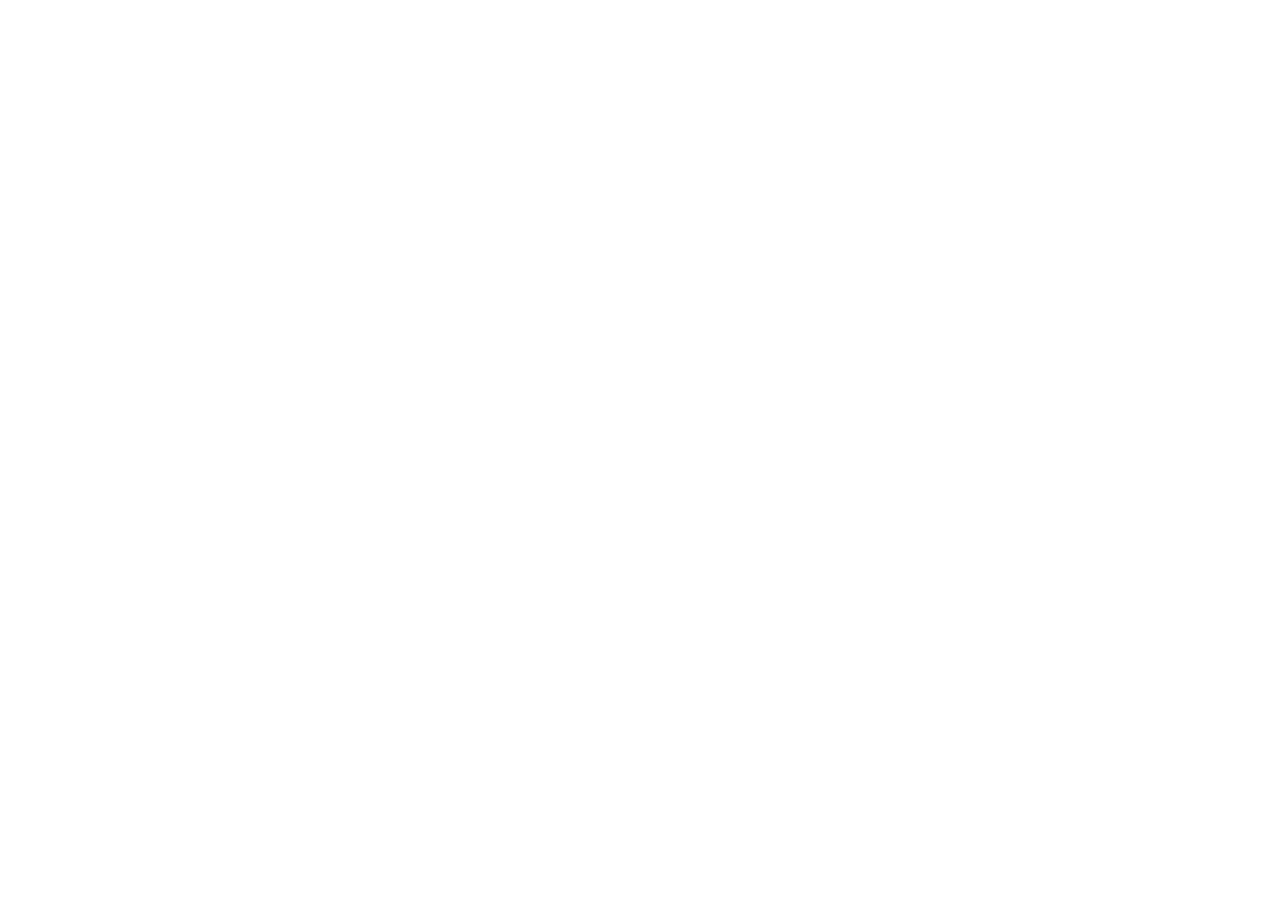
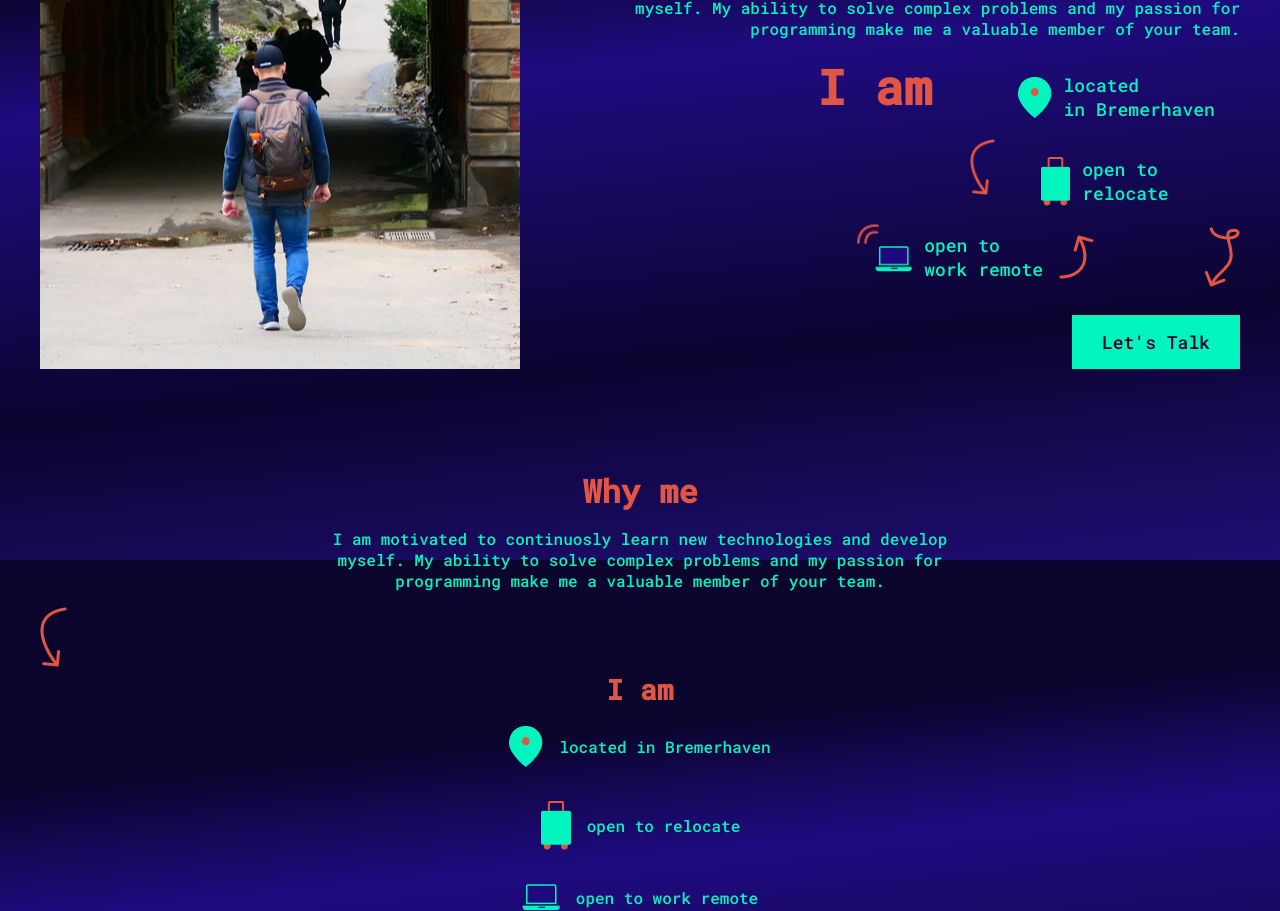
Before and after one commit to Deivis92/deividas-dev, an Angular app: page / in a window 1280 px wide. Shown: the part 1040-1951 px from the top of the page. Before the commit the page ends 892 px from the top, so only its background shows below. Built offline with nearby package versions, Linux system fonts and the light colour scheme.

Commit message:
no more time

```diff
--- a/src/app/app.component.html
+++ b/src/app/app.component.html
@@ -2,12 +2,12 @@
 <div class="container">
 <app-header></app-header>
 <app-about-me></app-about-me>
-<!-- <app-why-me></app-why-me>
-<app-my-skills></app-my-skills>
+<app-why-me></app-why-me>
+<!-- <app-my-skills></app-my-skills>
 <app-my-projects></app-my-projects>
 <app-teamplayer></app-teamplayer>
-<app-contact-me></app-contact-me>  -->
+<app-contact-me></app-contact-me>
 
-<!-- <app-footer></app-footer> -->
+<app-footer></app-footer> -->
 
 </div>
--- a/src/app/components/about-me/about-me.component.scss
+++ b/src/app/components/about-me/about-me.component.scss
@@ -92,6 +92,7 @@
   .about-me {
     flex-direction: column-reverse;
     align-items: center;
+    margin-bottom: 0;
   }
 
   .arrow {
--- a/src/app/components/why-me/why-me.component.html
+++ b/src/app/components/why-me/why-me.component.html
@@ -15,48 +15,97 @@
 
     <div class="i-am">
       <div class="content-right-div">
-
-
         <div class="top">
           <h2>I am</h2>
           <div class="location">
-            <div class="hover-img"><img class="vector-size" src="./assets/icons/Vector1.png" alt="" />
-              <img class="ring-size" src="./assets/icons/ring-2.png" alt="">
-
+            <div class="hover-img">
+              <img
+                class="vector-size"
+                src="./assets/icons/Vector1.png"
+                alt=""
+              />
+              <img class="ring-size" src="./assets/icons/ring-2.png" alt="" />
             </div>
             <p>located<br />in Bremerhaven</p>
           </div>
         </div>
 
         <div class="middle-div">
-
-          <img class="arrow-down-size" src="./assets/icons/Arrow-down.png" alt="" />
-          <div class="koffer-text-div" (mouseenter)="onKofferHover(true)" (mouseleave)="onKofferHover(false)">
+          <img
+            class="arrow-down-size"
+            src="./assets/icons/Arrow-down.png"
+            alt=""
+          />
+          <div
+            class="koffer-text-div"
+            (mouseenter)="onKofferHover(true)"
+            (mouseleave)="onKofferHover(false)"
+          >
             <img class="koffer-size" [src]="kofferImageUrl" alt="" />
-            <p>open to<br>relocate</p>
+            <p>open to<br />relocate</p>
           </div>
         </div>
 
         <div class="bottom">
-          <div class="elements-left" (mouseenter)="onRemoteHover(true)" (mouseleave)="onRemoteHover(false)">
+          <div
+            class="elements-left"
+            (mouseenter)="onRemoteHover(true)"
+            (mouseleave)="onRemoteHover(false)"
+          >
             <div>
-              <div class="change-wifi-symbol"><img class="wifi-symbol" [src]="remoteImageUrl" alt="" />
-              <img class="remote-size" src="./assets/icons/remote.png" alt="" /></div>
-             </div>
-          <p>open to<br>work remote</p>
-          <img src="./assets/icons/ArrowUp.png" alt="">
-        </div>
-          <img class="arrow-to-button" src="./assets/icons/arrow-to-button.png" alt="">
-
+              <div class="change-wifi-symbol">
+                <img class="wifi-symbol" [src]="remoteImageUrl" alt="" />
+                <img
+                  class="remote-size"
+                  src="./assets/icons/remote.png"
+                  alt=""
+                />
+              </div>
+            </div>
+            <p>open to<br />work remote</p>
+            <img src="./assets/icons/ArrowUp.png" alt="" />
+          </div>
+          <img
+            class="arrow-to-button"
+            src="./assets/icons/arrow-to-button.png"
+            alt=""
+          />
         </div>
 
-        <div class="button-div"><button class="eletric-button">Let's Talk</button></div>
-
-
-
-
-
+        <div class="button-div">
+          <button class="eletric-button">Let's Talk</button>
+        </div>
       </div>
     </div>
   </div>
 </div>
+
+<div class="why-me-mobile">
+  <h1>Why me</h1>
+  <p class="p-why-me-mobile">
+    I am motivated to continuosly learn new technologies and develop<br />
+    myself. My ability to solve complex problems and my passion for<br />programming
+    make me a valuable member of your team.
+  </p>
+  <img class="arrow-down-size" src="./assets/icons/Arrow-down.png" alt="" />
+  <h2>I am</h2>
+  <div class="im-list">
+    <div>
+      <img class="vector-size" src="./assets/icons/Vector1.png" />
+      <span>located in Bremerhaven</span>
+    </div>
+    <div>
+      <img src="./assets/icons/koffer.png" />
+      <span>open to relocate</span>
+    </div>
+    <div>
+      <img src="./assets/icons/remote.png" />
+      <span>open to work remote</span>
+    </div>
+  </div>
+  <!-- <img
+            class="arrow-to-button"
+            src="./assets/icons/Arrow-down.png"
+            alt=""
+          /> -->
+</div>
--- a/src/app/components/why-me/why-me.component.scss
+++ b/src/app/components/why-me/why-me.component.scss
@@ -108,6 +108,11 @@
     margin-bottom: -8px;
     cursor: default;
 
+    @media (max-width: 1420px) {
+      gap: 45px;
+    }
+
+
     .koffer-size {
       width: 30px;
       height: 49px;
@@ -173,3 +178,55 @@
   justify-content: flex-end;
   margin-top: 16px;
 }
+
+@media (max-width: 1250px) {
+ .why-me-container{
+  display: none;
+ }
+}
+
+
+.why-me-mobile {
+  h1 {
+    font-size: 32px;
+    color: rgba(225, 85, 68, 1);
+    text-align: center;
+    margin-block-end: 0;
+    margin-block-start: 0;
+    font-weight: 700;
+  }
+  .p-why-me-mobile {
+    text-align: center;
+    color: rgba(2, 244, 191, 1);
+    font-size: 16px;
+  }
+
+  h2 {
+    font-size: 28px;
+    font-weight: 700;
+    color: rgba(225, 85, 68, 1);
+    margin-block-start: 0;
+    margin-block-end: 0;
+    text-align: center;
+  }
+
+  .im-list {
+    display: flex;
+    flex-direction: column;
+   align-items: center;
+   gap: 16px;
+
+   div {
+    margin-top: 18px;
+    display: flex;
+    align-items: center;
+
+
+    span {
+      margin-left: 16px;
+      color: rgba(2, 244, 191, 1);
+      font-size: 16px;
+    }
+   }
+  }
+}
```
